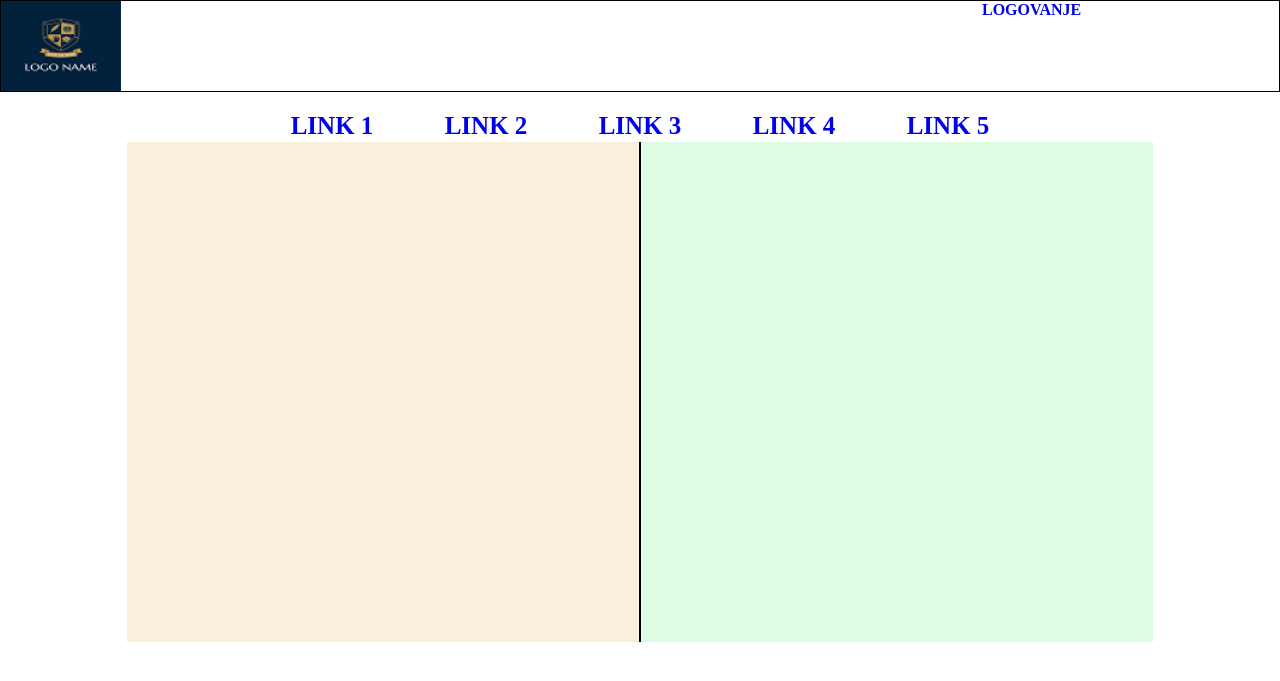
After one commit to tamara-naumovic/web-php1-ict, a PHP site: page /login.php in a window 1280 px wide. The commit adds this page. Shown: the top 681 px of the page. Run offline with PHP 8.4, Linux system fonts and the light colour scheme.

Commit message:
login test

```diff
--- a/index.php
+++ b/index.php
@@ -11,7 +11,7 @@
 </head>
 
 <body>
-    <div id="okvir">
+    <div class="okvir">
         <?php include("zaglavlje.php");?>
 
         <div id="sadrzaj">
--- /dev/null
+++ b/login.php
@@ -0,0 +1,29 @@
+<!DOCTYPE html>
+<html lang="en">
+
+<head>
+    <meta charset="UTF-8">
+    <meta http-equiv="X-UA-Compatible" content="IE=edge">
+    <meta name="viewport" content="width=device-width, initial-scale=1.0">
+    <title>Login/Registracija</title>
+
+    <link rel="stylesheet" href="still.css" type="text/css">
+
+</head>
+
+<body>
+    <div class="okvir">
+        <?php include("zaglavlje.php"); ?>
+        <div id="log-okvir">
+            <div id="registracija">
+            </div>
+            <div id="login">
+            </div>
+
+        </div>
+    </div>
+
+
+</body>
+
+</html>
--- a/still.css
+++ b/still.css
@@ -2,7 +2,7 @@
     margin: 0;
     padding: 0;
 }
-#okvir{
+.okvir{
     height: 100%;
     width: 100%;
 }
@@ -83,3 +83,23 @@ a:hover,a:active{
 #cistac{
     clear: both;
 }
+
+#log-okvir{
+    display: flex;
+    flex-flow: row wrap;
+    width: 100%;
+    height: 100%;
+    justify-content: center;
+}
+#registracija{
+    width: 40%;
+    min-height: 500px;
+    background-color:rgba(250, 235, 215, 0.849) ;
+    border-right: black solid 2px;
+}
+#login{
+    width: 40%;
+    min-height: 500px;
+
+    background-color:rgba(215, 250, 222, 0.815) ;
+}
--- a/zaglavlje.php
+++ b/zaglavlje.php
@@ -3,7 +3,9 @@
         <div id="header-logo">
             <img src="images/logo.png" alt="itachi">
         </div>
-        <div id="header-login">LOGOVANJE</div>
+        <div id="header-login">
+            <a href="login.php">LOGOVANJE</a>
+        </div>
     </div>
 
     <div id="navigacija">
```
